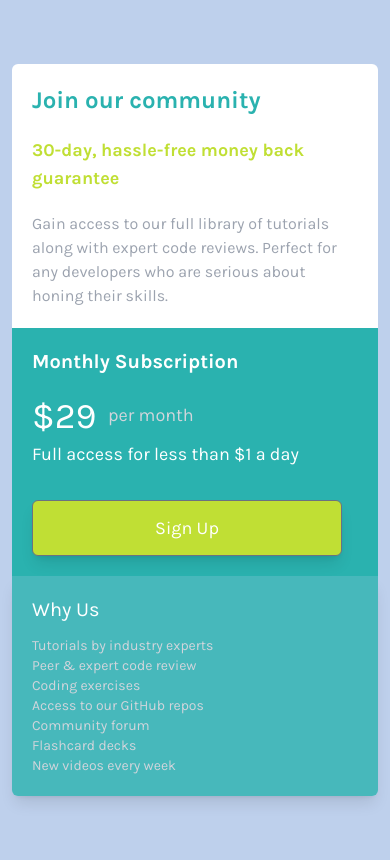
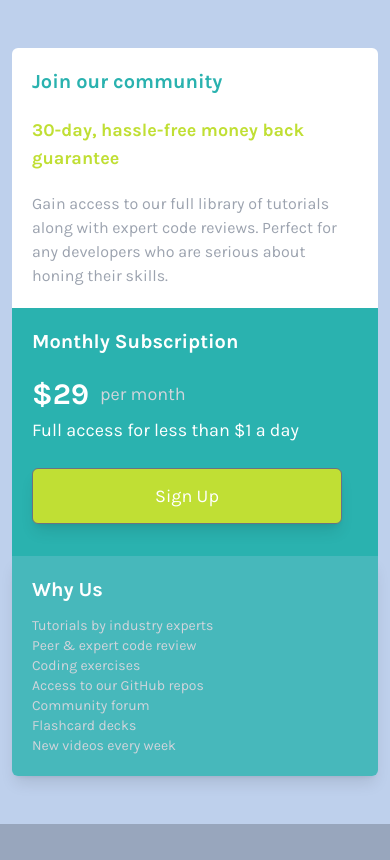
Before and after one commit to Abaljerind/single-price-grid-component, a website: page index.html in a window 390 px wide. Drawn offline with Linux system fonts and the light colour scheme.

Commit message:
fix text style & add w f/ tablet

```diff
--- a/index.html
+++ b/index.html
@@ -24,12 +24,16 @@
     <link rel="stylesheet" href="./css/output.css" />
 
     <title>Frontend Mentor | Single Price Grid Component</title>
+
+    <!-- TODO:
+      1. benerin semua ukuran text sesuai design mobilenya. DONE
+      2. lanjut versi desktop. -->
   </head>
-  <body class="bg-grayishBlue backdrop-brightness-125">
-    <main class="font-karla px-3 pt-16 pb-16 my-auto">
+  <body class="bg-grayishBlue backdrop-brightness-125 bg-no-repeat bg-contain">
+    <main class="font-karla px-3 py-12 sm:w-[375px] sm:mx-auto sm:py-44">
       <!-- main article -->
       <article class="main bg-white rounded-t-md p-5">
-        <p class="text-cyans text-2xl font-bold">Join our community</p>
+        <p class="text-cyans text-xl font-bold">Join our community</p>
         <p class="text-brightYellow mt-5 font-bold text-lg">
           30-day, hassle-free money back guarantee
         </p>
@@ -44,8 +48,8 @@
       <aside class="subscription bg-cyans p-5">
         <p class="text-white text-xl font-bold">Monthly Subscription</p>
         <p class="text-lg mt-5 text-white relative">
-          <span class="text-4xl">&dollar;29</span>
-          <span class="text-gray-300 ml-3 absolute top-[5px] left-16"
+          <span class="text-3xl font-bold">&dollar;29</span>
+          <span class="text-gray-300 ml-3 absolute top-[4px] left-14"
             >per month</span
           >
         </p>
@@ -53,7 +57,7 @@
           Full access for less than &dollar;1 a day
         </p>
         <button
-          class="text-white border bg-brightYellow w-[310px] shadow-lg border-gray-500 text-lg mt-8 flex justify-center items-center h-14 rounded-md"
+          class="text-white border bg-brightYellow w-[310px] shadow-lg border-gray-500 text-lg mt-6 mb-3 flex justify-center items-center h-14 rounded-md"
         >
           Sign Up
         </button>
@@ -63,7 +67,7 @@
       <article
         class="whyUs text-white p-5 rounded-b-md bg-cyans bg-opacity-80 shadow-lg"
       >
-        <p class="text-xl mb-3">Why Us</p>
+        <p class="text-xl mb-3 font-bold">Why Us</p>
         <ul class="list-none text-sm cursor-pointer text-gray-300">
           <li>Tutorials by industry experts</li>
           <li>Peer &amp; expert code review</li>
```
Also changed, not shown: css/output.css.
